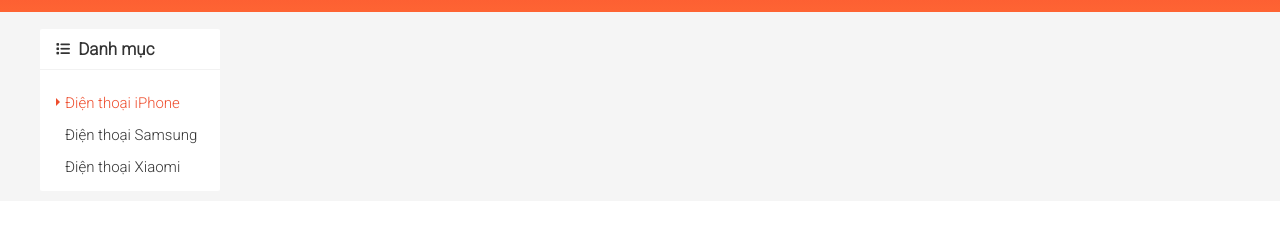
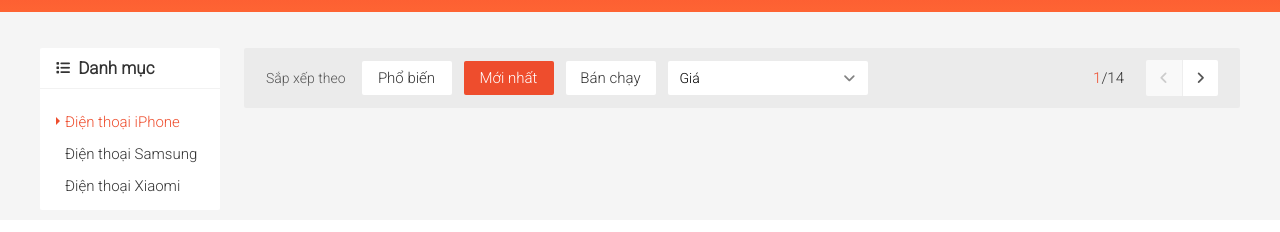
Before and after one commit to jaenguyen/F8-Shopee-clone, a plain HTML site: page index.html in a window 1280 px wide. Shown: the part 104-336 px from the top of the page. Drawn offline with nearby package versions, Linux system fonts and the light colour scheme.

Commit message:
Sort CSS

```diff
--- a/assets/css/base.css
+++ b/assets/css/base.css
@@ -81,6 +81,7 @@ html {
     left: 0;
     display: flex;
     animation: fadeIn linear 0.1s;
+    display: none;
 }
 
 .modal__overlay {
@@ -111,14 +112,15 @@ html {
     outline: none;
     cursor: pointer;
     color: var(--text-color);
-    display: flex;
+    display: inline-flex;
     align-items: center;
     justify-content: center;
     line-height: 1.6rem;
+    background-color: var(--white-color);
 }
 
 .btn.btn--normal:hover {
-    background-color: rgba(0, 0, 0, 0.1);
+    background-color: rgba(0, 0, 0, 0.05);
 }
 
 .btn.btn--size-s {
@@ -127,7 +129,7 @@ html {
     padding: 0 8px;
 }
 
-.btn.btn-primary {
+.btn.btn--primary {
     color: var(--white-color);
     background-color: var(--primary-color);
 }
@@ -137,3 +139,59 @@ html {
     cursor: default;
     background-color: #c3c3c3;
 }
+
+/* Selection */
+.select-input {
+    min-width: 200px;
+    height: 34px;
+    padding: 0 12px;
+    border-radius: 2px;
+    background-color: var(--white-color);
+    display: flex;
+    align-items: center;
+    justify-content: space-between;
+    position: relative;
+}
+
+.select-input__label {
+    font-size: 1.4rem;
+}
+
+.select-input__icon {
+    font-size: 1.4rem;
+    color: rgb(131, 131, 131);
+    position: relative;
+    top: 1px;
+}
+
+.select-input:hover .select-input__list {
+    display: block;
+}
+
+.select-input__list {
+    position: absolute;
+    left: 0;
+    right: 0;
+    top: 28px;
+    border-radius: 2px;
+    background-color: var(--white-color);
+    padding: 6px 16px;
+    list-style: none;
+    display: none;
+}
+
+.select-input__item {
+
+}
+
+.select-input__link {
+    font-size: 1.4rem;
+    color: var(--text-color);
+    text-decoration: none;
+    display: block;
+    padding: 8px 0
+}
+
+.select-input__link:hover {
+    color: var(--primary-color);
+}
--- a/assets/css/main.css
+++ b/assets/css/main.css
@@ -76,10 +76,6 @@
     position: absolute;
     right: 4px;
     top: -29px;
-}
-
-.header__navbar-user-item {
-
 }
 
 .header__navbar-user-item--separate {
@@ -178,6 +174,7 @@
     width: 186px;
     background-color: var(--white-color);
     position: absolute;
+    z-index: 1;
     left: 0;
     top: 118%;
     padding: 8px;
@@ -375,8 +372,6 @@
     color: var(--primary-color);
     cursor: pointer;
 }
-
-.auth-form__form {}
 
 .auth-form__input {
     width: 100%;
@@ -846,6 +841,10 @@
     background-color: #F5F5F5;
 }
 
+.app__content {
+    padding-top: 36px;
+}
+
 .category {
     border-radius: 2px;
     background-color: var(--white-color);
@@ -855,6 +854,7 @@
     font-size: 1.7rem;
     color: var(--text-color);
     padding: 12px 16px;
+    margin-top: 0;
     border-bottom: 1px solid rgba(0, 0, 0, 0.05);
 }
 
@@ -869,10 +869,6 @@
     padding: 0 0 8px 0;
     list-style: none;
     margin-left: 9px;
-}
-
-.category-item {
-
 }
 
 .category-item--active .category-item__link {
@@ -904,3 +900,74 @@
     right: -4px;
     color: var(--primary-color);
 }
+
+/* Home sort + filter */
+.home-filter {
+    display: flex;
+    align-items: center;
+    padding: 12px 22px;
+    border-radius: 2px;
+    background-color: rgba(0, 0, 0, 0.04);
+}
+
+.home-filter__label {
+    font-size: 1.4rem;
+    color: #555;
+    margin-right: 16px;
+}
+
+.home-filter__btn {
+    min-width: 90px;
+    margin-right: 12px;
+}
+
+.home-filter__page {
+    display: flex;
+    align-items: center;
+    margin-left: auto;
+}
+
+.home-filter__page-num {
+    font-size: 1.5rem;
+    color: var(--text-color);
+    margin-right: 22px;
+}
+
+.home-filter__page-current {
+    color: var(--primary-color);
+}
+
+.home-filter__page-control {
+    border-radius: 2px;
+    overflow: hidden;
+    display: flex;
+    width: 72px;
+    height: 36px;
+}
+
+
+.home-filter__page-btn {
+    flex: 1;
+    display: flex;
+    background-color: var(--white-color);
+    text-decoration: none;
+}
+
+.home-filter__page-btn--disable {
+    cursor: default;
+    background-color: #f9f9f9;
+}
+
+.home-filter__page-btn--disable .home-filter__page-icon {
+    color: #ccc;
+}
+
+.home-filter__page-btn:first-child {
+    border-right: 1px solid #eee;
+}
+
+.home-filter__page-icon {
+    margin: auto;
+    font-size: 1.4rem;
+    color: #555;
+}
--- a/index.html
+++ b/index.html
@@ -248,7 +248,7 @@
                                     </li>
                                 </ul>
 
-                                <a href="#" class="header__cart-view-cart btn btn-primary">Xem giỏ hàng</a>
+                                <a href="#" class="header__cart-view-cart btn btn--primary">Xem giỏ hàng</a>
                             </div>
 
                         </div>
@@ -259,7 +259,7 @@
 
         <div class="app__container">
             <div class="grid">
-                <div class="grid__row">
+                <div class="grid__row app__content">
                     <div class="grid__column-2">
                         <nav class="category">
                             <h3 class="category__heading">
@@ -280,7 +280,43 @@
                             </ul>
                         </nav>
                     </div>
-                    <div class="grid__column-10"></div>
+                    <div class="grid__column-10">
+                        <div class="home-filter">
+                            <span class="home-filter__label">Sắp xếp theo</span>
+                            <button class="home-filter__btn btn">Phổ biến</button>
+                            <button class="home-filter__btn btn btn--primary">Mới nhất</button>
+                            <button class="home-filter__btn btn">Bán chạy</button>
+
+                            <div class="select-input">
+                                <span class="select-input__label">Giá</span>
+                                <i class="select-input__icon fas fa-angle-down"></i>
+                                <!-- List option -->
+                                <ul class="select-input__list">
+                                    <li class="select-input__item">
+                                        <a href="" class="select-input__link">Giá: Thấp đến Cao</a>
+                                    </li>
+                                    <li class="select-input__item">
+                                        <a href="" class="select-input__link">Giá: Cao đến Thấp</a>
+                                    </li>
+                                </ul>
+                            </div>
+
+                            <div class="home-filter__page">
+                                <span class="home-filter__page-num">
+                                    <span class="home-filter__page-current">1</span>/14
+                                </span>
+
+                                <div class="home-filter__page-control">
+                                    <a href="" class="home-filter__page-btn home-filter__page-btn--disable">
+                                        <i class="home-filter__page-icon fas fa-angle-left"></i>
+                                    </a>
+                                    <a href="" class="home-filter__page-btn">
+                                        <i class="home-filter__page-icon fas fa-angle-right"></i>
+                                    </a>
+                                </div>
+                            </div>
+                        </div>
+                    </div>
                 </div>
             </div>
         </div>
@@ -291,11 +327,12 @@
     </div>
 
     <!-- Modal layout  -->
-    <!-- <div class="modal">
+    <div class="modal">
         <div class="modal__overlay"></div>
-        <div class="modal__body"> -->
-    <!-- Register Form -->
-    <!-- <div class="auth-form">
+        <div class="modal__body">
+
+            <!-- Register Form -->
+            <div class="auth-form">
                 <div class="auth-form__container">
                     <div class="auth-form__header">
                         <h3 class="auth-form__heading">Đăng ký</h3>
@@ -324,7 +361,7 @@
 
                     <div class="auth-form__controls">
                         <button class="btn btn--normal auth-form__controls-back">TRỞ LẠI</button>
-                        <button class="btn btn-primary">ĐĂNG KÝ</button>
+                        <button class="btn btn--primary">ĐĂNG KÝ</button>
                     </div>
                 </div>
 
@@ -342,10 +379,10 @@
                         </span>
                     </a>
                 </div>
-            </div> -->
+            </div>
 
-    <!-- Login Form -->
-    <!-- <div class="auth-form">
+            <!-- Login Form -->
+            <div class="auth-form">
                 <div class="auth-form__container">
                     <div class="auth-form__header">
                         <h3 class="auth-form__heading">Đăng nhập</h3>
@@ -371,7 +408,7 @@
 
                     <div class="auth-form__controls">
                         <button class="btn btn--normal auth-form__controls-back">TRỞ LẠI</button>
-                        <button class="btn btn-primary">ĐĂNG NHẬP</button>
+                        <button class="btn btn--primary">ĐĂNG NHẬP</button>
                     </div>
                 </div>
 
@@ -391,7 +428,7 @@
                 </div>
             </div>
         </div>
-    </div> -->
+    </div>
 </body>
 
 </html>
```
